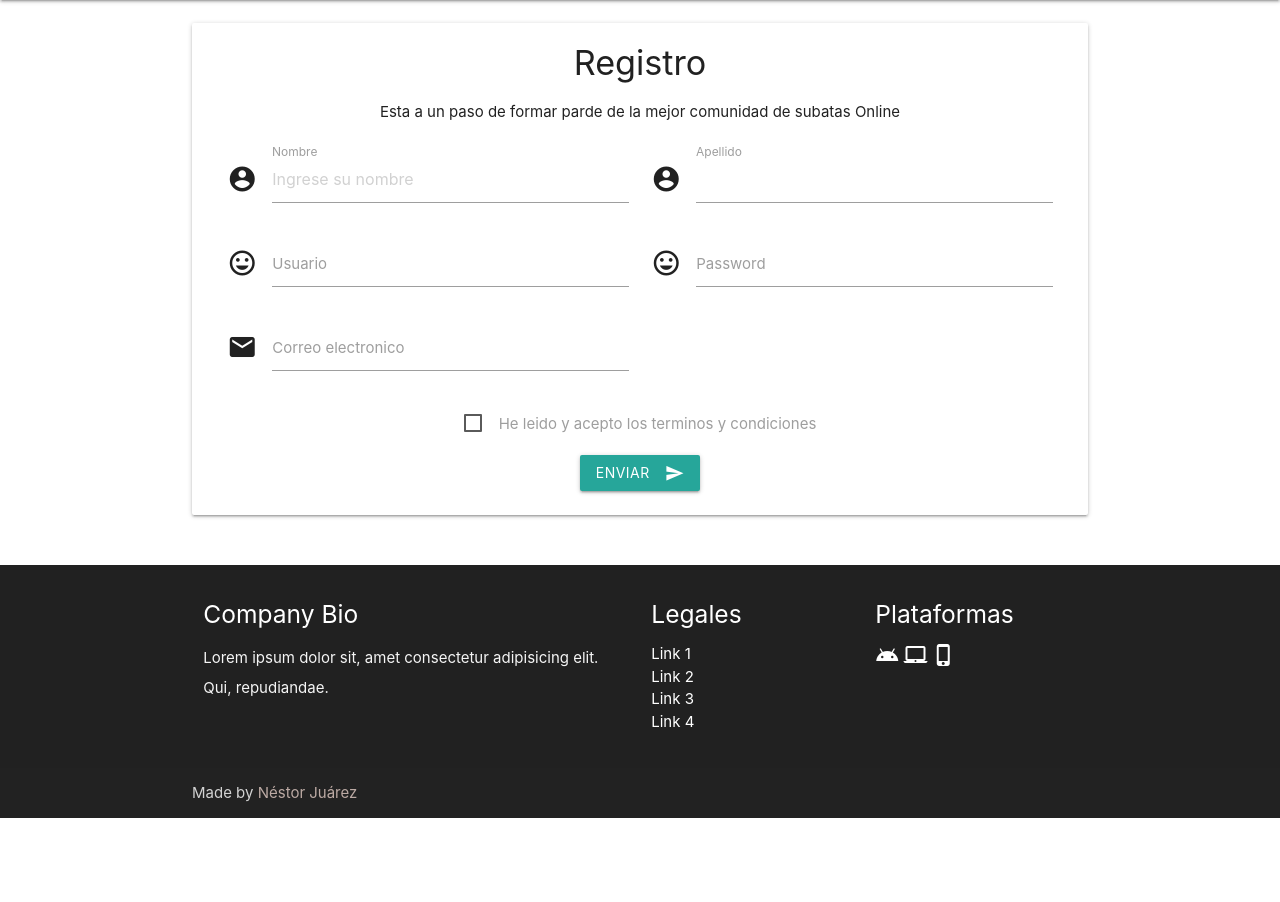
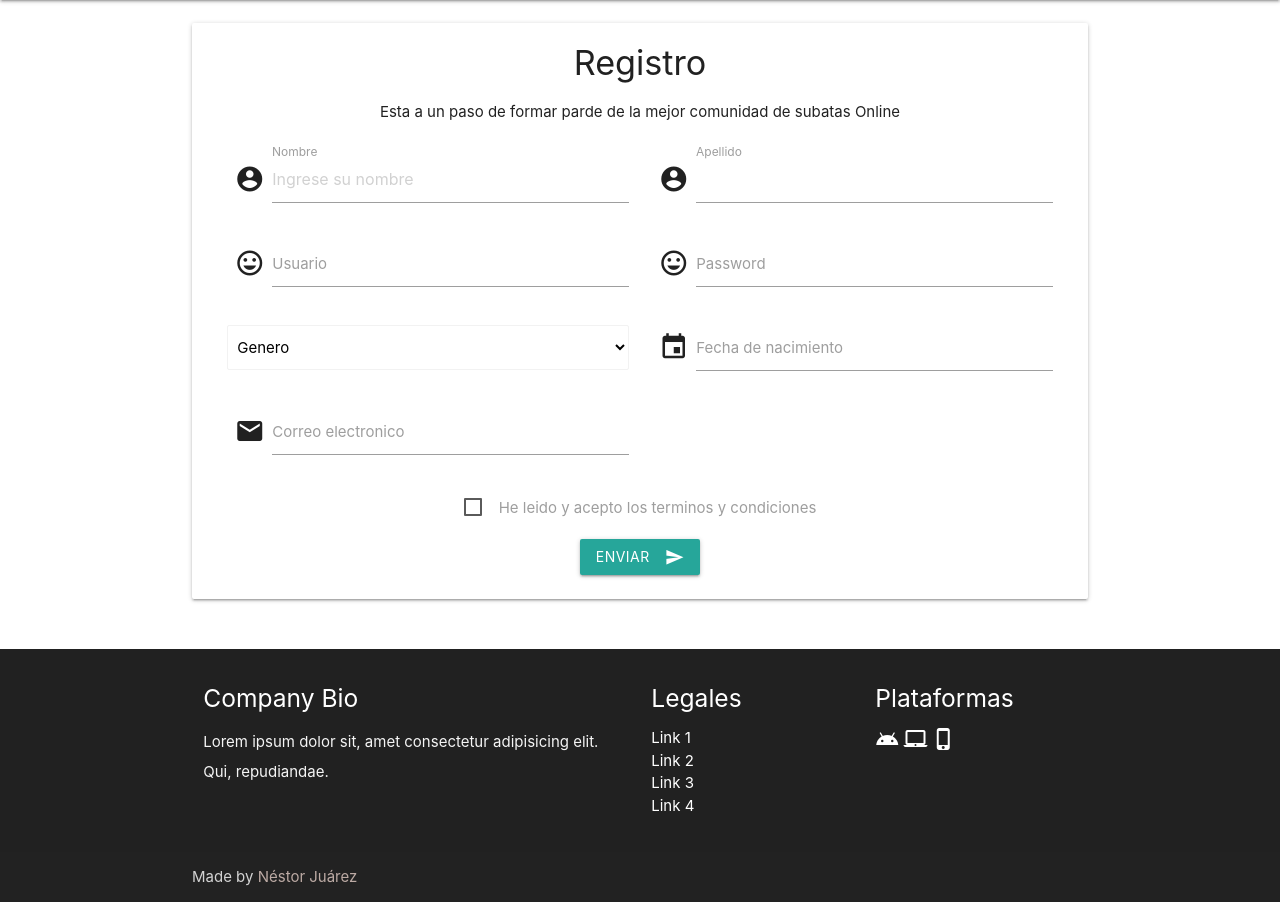
Before and after one commit to nestorjuarezR/subasta_django, a Django app: page /registro/ in a window 1280 px wide. Shown: the part 64-966 px from the top of the page. Before the commit the page ends 882 px from the top, so only its background shows below. Run offline with Django 4.2, Linux system fonts and the light colour scheme; some libraries are stand-ins or nearby versions.

Commit message:
Se agrega nuevos campos para el modelo Profile, se modifica el maquetado de registro.html, se agrega el metodo especial __str__ del modelo Profile

```diff
--- a/subasta_app/admin.py
+++ b/subasta_app/admin.py
@@ -3,7 +3,7 @@ from django.contrib import admin
 
 # Register your models here.
 class ProfileAdmin(admin.ModelAdmin):
-    lista = ('user')
+    lista = ("user")
 
 
 class CategoriaAdmin(admin.ModelAdmin):
--- a/subasta_app/templates/subastas_app/registro.html
+++ b/subasta_app/templates/subastas_app/registro.html
@@ -20,7 +20,7 @@
           </p>
 
         </div>
-        <div class="row card-panel">
+        <div class="row card-panel center-align">
           <!-- Nombre  -->
           <div class="input-field col s12 m6 l6">
             <i class="material-icons prefix">account_circle</i>
@@ -47,13 +47,28 @@
             <input type="password" id="password" class="validate" name="password" value="{{ password }}" required>
             <label for="password">Password</label>
           </div>
+          <!-- Seleccion de genero -->
+          <div class="input-field col s12 m6 l6">
+            <select class="browser-default" name="genere">
+              <option value="" id="genero" disabled selected>Genero</option>
+              <option value="H"> Masculino</option>
+              <option value="M">Femenino</option>
+              <option value="O">No binario</option>
+            </select>
+          </div>
+          <!-- Fecha de nacimiento en formato YYYY-MM-DD -->
+          <div class="input-field col s12 m6 l6 ">
+            <i class="material-icons prefix">insert_invitation</i>
+            <input id="dtp" class="datepicker " type="text" name="date_birth" required>
+            <label for="dtp"> Fecha de nacimiento</label>
+          </div>
           <!-- Correo electronico -->
           <div class="input-field col s12 m6 l6">
             <i class="material-icons prefix">email</i>
             <input type="email" id="email" class="validate" name="email" value="{{ email }}" required>
             <label for="email">Correo electronico</label>
           </div>
-          <div class="col s12 m12 l12 center-align">
+          <div class="col s12 m12 l12">
             <!-- Terminos y condiciones -->
             <p>
               <label>
--- a/subasta_app/views.py
+++ b/subasta_app/views.py
@@ -1,9 +1,8 @@
+from email import message
 from django.contrib.auth.models import User
 from django.shortcuts import render, redirect
 from .models import Categoria,Articulo, Subasta, Profile
-from django.core.mail import EmailMessage
-from django.conf import settings
-from django.template.loader import render_to_string
+
 
 
 # Create your views here.
@@ -20,8 +19,10 @@ def registro(request):
       username = request.POST['username']
       password = request.POST['password']
       email = request.POST['email']
+      genere = request.POST['genere']
+      date_birth = request.POST['date_birth']
 
-
+    #Creo el usuario con los datos obtenidos del formulario
       user = User.objects.create_user(
          username =  username,
          email = email,
@@ -33,8 +34,12 @@ def registro(request):
       user.set_password(password)
       user.save()
 
-      #Creacion del perfil
-      perfil = Profile.objects.create(user=user)
+      #Creacion del perfil  del usuario
+      perfil = Profile.objects.create(
+        user=user,
+        genere = genere,
+        date_birth = date_birth
+        )
       perfil.save()
 
       next = request.GET.get("next", "/login/")
```
Also changed, not shown: subasta_app/models.py (+10 -0 lines), db.sqlite3, subasta_app/migrations/0004_profile.py, subasta_app/migrations/0005_alter_profile_user.py (deleted), subasta_app/migrations/0006_alter_profile_user.py (deleted).
